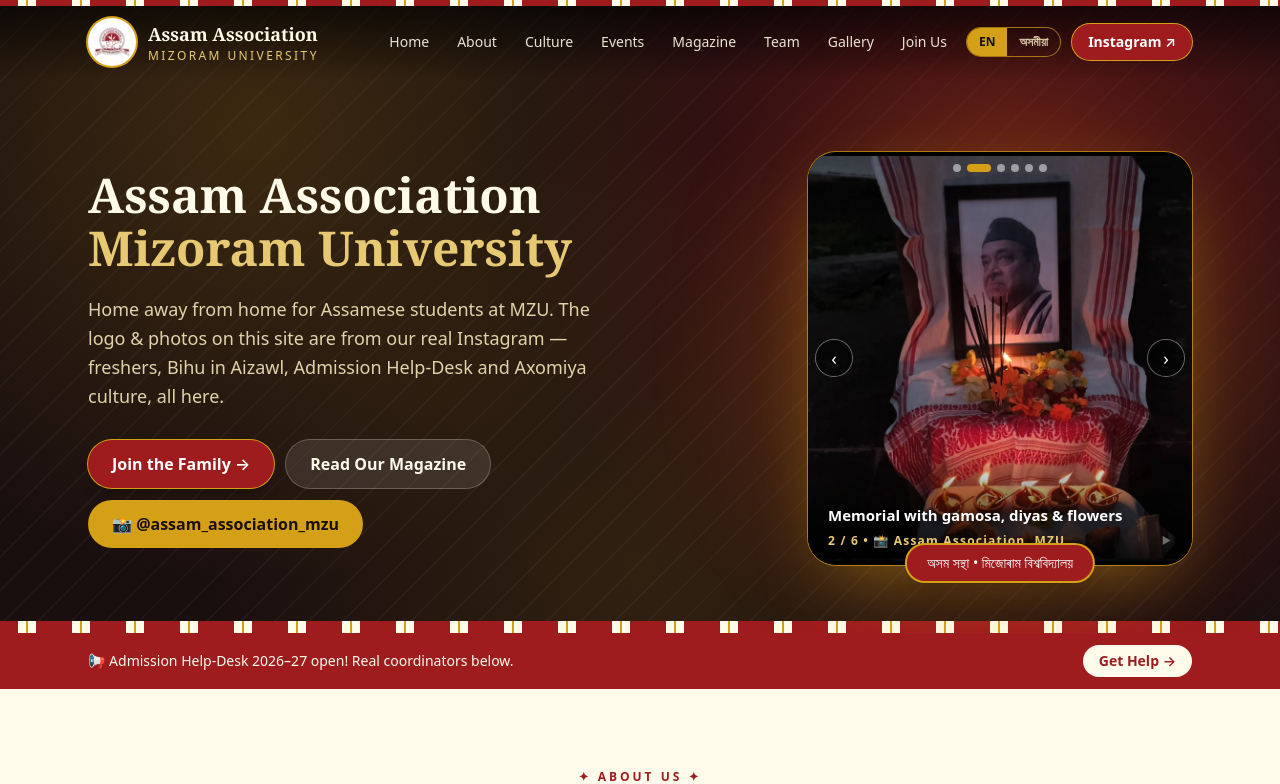
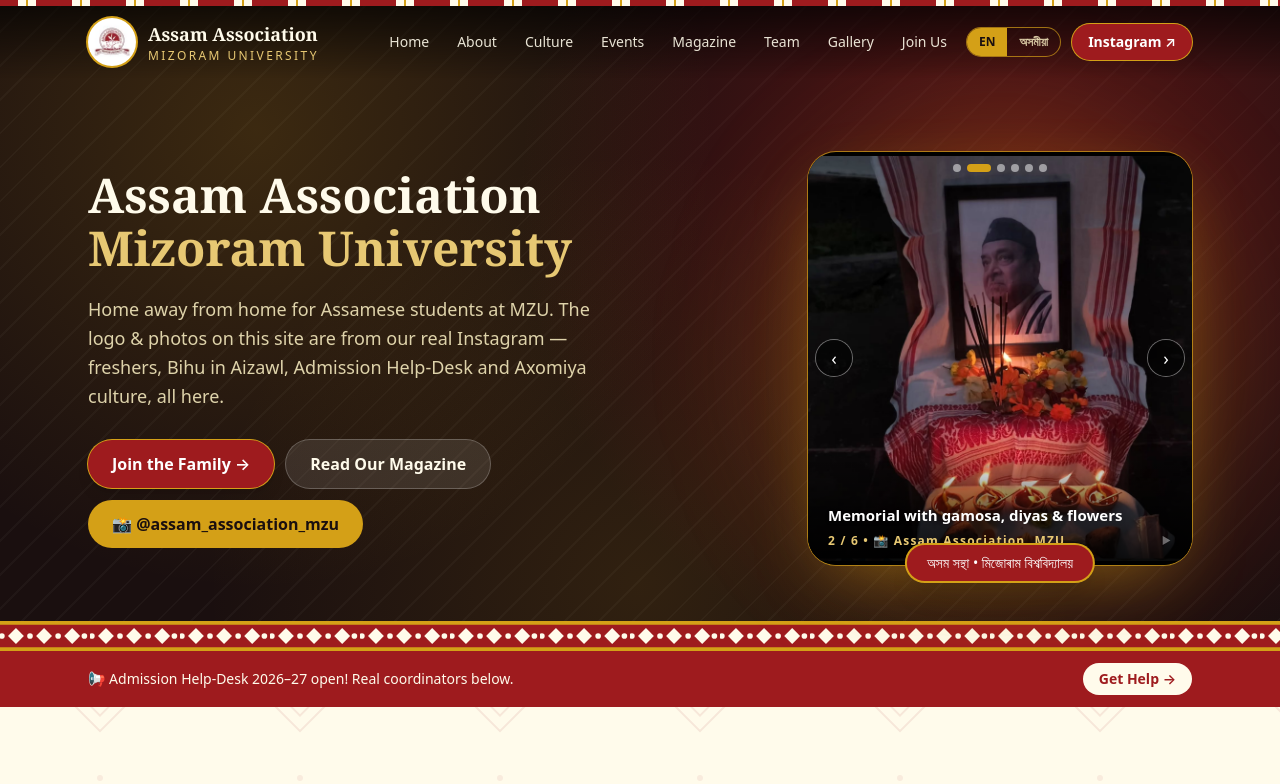
Before and after one commit to mrigangha/assam, a Next.js app: page / in a window 1280 px wide. Shown: the top 784 px of the page. Built offline with nearby package versions, Linux system fonts and the light colour scheme.

Commit message:
Gamosa-inspired background motif and woven bands

```diff
--- a/src/app/globals.css
+++ b/src/app/globals.css
@@ -12,7 +12,9 @@
 }
 
 body {
-  background: var(--assam-cream);
+  background-color: var(--assam-cream);
+  background-image: url("/gamosa-motif.svg");
+  background-size: 200px 200px;
   color: #1c1917;
   font-family: ui-sans-system, system-ui, -apple-system, "Segoe UI", Roboto,
     "Helvetica Neue", Arial, sans-serif;
@@ -36,6 +38,16 @@
     #fffbeb 28px 36px,
     #9e1b1e 36px 54px
   );
+}
+
+/* Rich woven gamosa edge band with diamond flowers (tileable SVG) */
+.gamosa-band {
+  height: 30px;
+  background-color: #9e1b1e;
+  background-image: url("/gamosa-band.svg");
+  background-repeat: repeat-x;
+  background-position: left center;
+  background-size: auto 100%;
 }
 
 .gamosa-border-b {
--- a/src/app/page.tsx
+++ b/src/app/page.tsx
@@ -162,7 +162,7 @@
   ];
 
   return (
-    <div className="min-h-screen bg-[#FFFBEB]">
+    <div className="min-h-screen">
       <Navbar />
 
       {/* ============ HERO ============ */}
@@ -213,7 +213,7 @@
             </div>
           </div>
         </div>
-        <div className="h-3 gamosa-strip" />
+        <div className="gamosa-band" />
       </section>
 
       {/* ============ NOTICE BAR ============ */}
@@ -263,7 +263,7 @@
       </section>
 
       {/* ============ CULTURE ============ */}
-      <section id="culture" className="py-20 bg-gradient-to-b from-[#FFF7E6] to-[#FFFBEB] border-y border-[#D4A017]/30">
+      <section id="culture" className="py-20 bg-gradient-to-b from-[#FFF7E6]/85 to-[#FFFBEB]/85 border-y border-[#D4A017]/30">
         <div className="max-w-6xl mx-auto px-4 sm:px-6">
           <SectionHeading
             kicker={t.culture.kicker}
@@ -366,7 +366,7 @@
       </section>
 
       {/* ============ GALLERY ============ */}
-      <section id="gallery" className="py-20 bg-[#FFF7E6] border-y border-[#D4A017]/30">
+      <section id="gallery" className="py-20 bg-[#FFF7E6]/80 border-y border-[#D4A017]/30">
         <div className="max-w-6xl mx-auto px-4 sm:px-6">
           <SectionHeading
             kicker={t.gallery.kicker}
@@ -505,7 +505,7 @@
 
       {/* ============ CONTACT / FOOTER ============ */}
       <section id="contact" className="bg-[#1a0f0f] text-amber-50 pt-16 pb-8 relative">
-        <div className="absolute top-0 left-0 right-0 h-2 gamosa-strip" />
+        <div className="absolute top-0 left-0 right-0 gamosa-band" />
         <div className="max-w-6xl mx-auto px-4 sm:px-6">
           <div className="grid md:grid-cols-3 gap-10">
             <div>
```
Also changed, not shown: public/gamosa-band.svg (added), public/gamosa-motif.svg (added).
